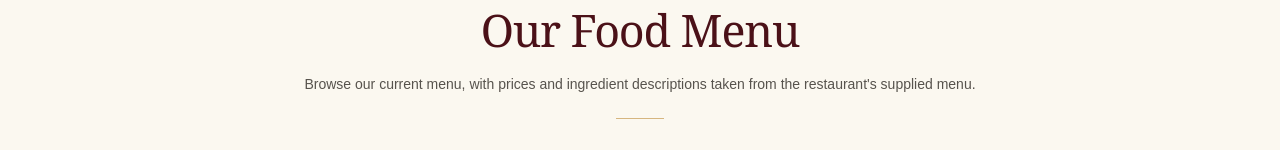
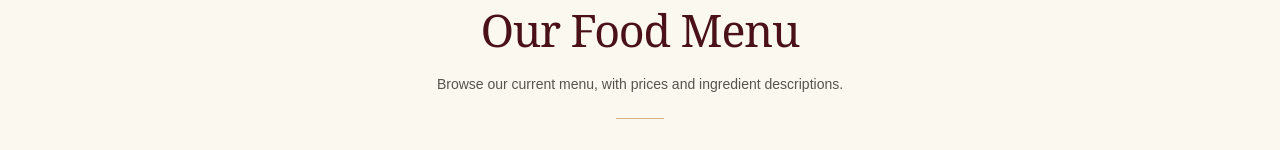
Before and after one commit to Veshon/psp_website, a React (Vite) app: page / in a window 1280 px wide. Shown: the part 708-858 px from the top of the page. Built offline with nearby package versions, Linux system fonts and the light colour scheme.

Commit message:
minor updates

```diff
--- a/src/data/food.js
+++ b/src/data/food.js
@@ -1,7 +1,7 @@
 const foodMenu = {
   "id": "food",
   "title": "Our Food Menu",
-  "description": "Browse our current menu, with prices and ingredient descriptions taken from the restaurant's supplied menu.",
+  "description": "Browse our current menu, with prices and ingredient descriptions.",
   "hero": {
     "image": "https://images.unsplash.com/photo-1555939594-58d7cb561ad1?auto=format&fit=crop&w=1400&q=75",
     "eyebrow": "A Palace of Timeless Taste",
```
